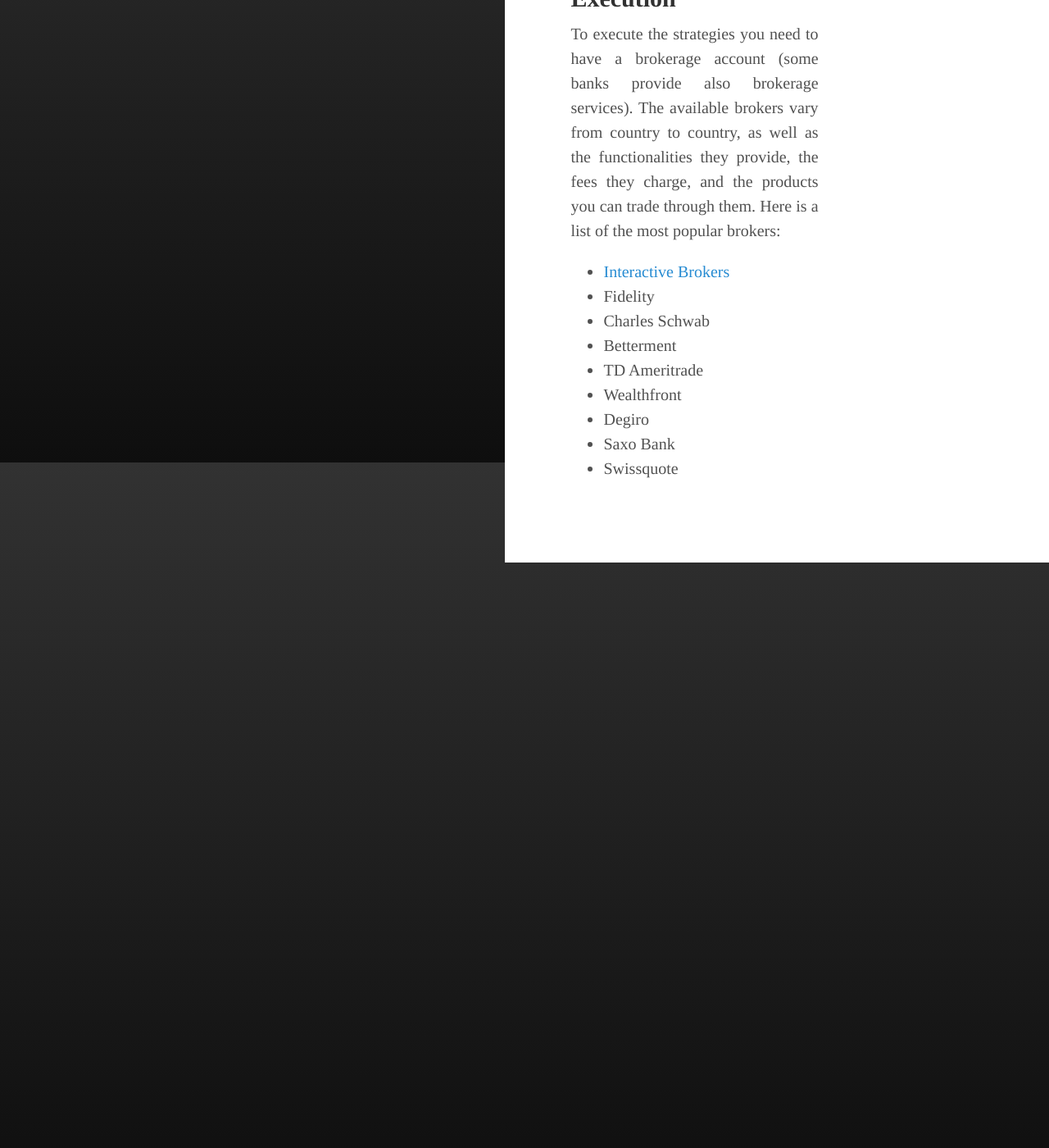
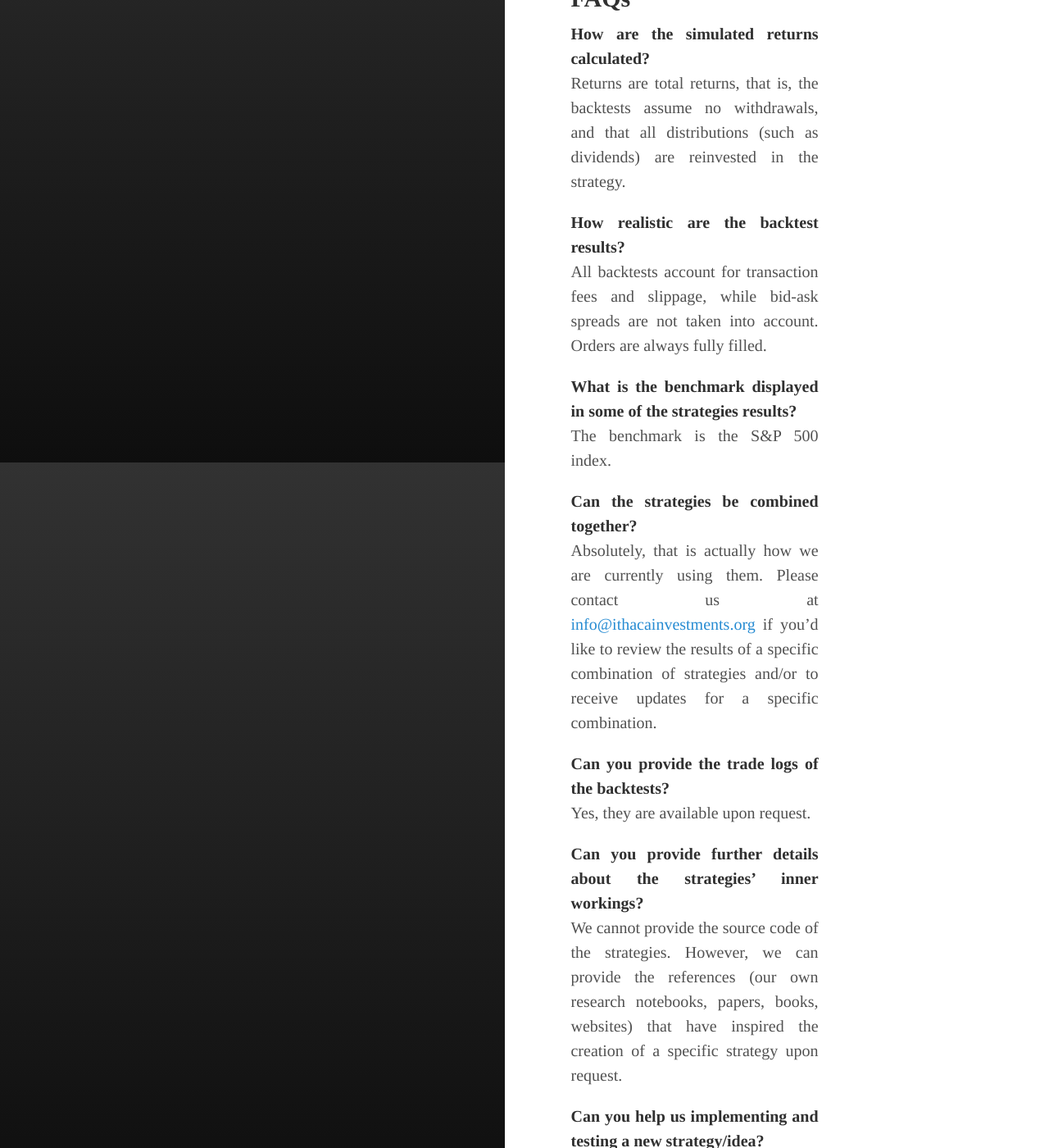
Before and after one commit to IthacaResearch/ithacaresearch.github.io, a Jekyll site: the page built from category/how-it-works.md, in a window 1280 px wide and 1400 px high, scrolled down 1236 px. Shown: the whole window at 82% size. Built offline with Jekyll 4.4.1, drawn with Linux system fonts in a browser that asks for light colours; some of the changed text lies outside the part shown.

Commit message:
Update how-it-works.md

````diff
--- a/category/how-it-works.md
+++ b/category/how-it-works.md
@@ -30,7 +30,30 @@
        SPY: 314.3
 ```
 
-## Execution
+## FAQs
+
+**How are the simulated returns calculated?**<br>
+Returns are total returns, that is, the backtests assume no withdrawals, and that all distributions (such as dividends) are reinvested in the strategy.
+
+**How realistic are the backtest results?**<br>
+All backtests account for transaction fees and slippage, while bid-ask spreads are not taken into account. Orders are always fully filled.
+
+**What is the benchmark displayed in some of the strategies results?**<br>
+The benchmark is the S&P 500 index.
+
+**Can the strategies be combined together?**<br>
+Absolutely, that is actually how we are currently using them. Please contact us at <info@ithacainvestments.org> if you'd like to review the results of a specific combination of strategies and/or to receive updates for a specific combination.
+
+**Can you provide the trade logs of the backtests?**<br>
+Yes, they are available upon request.
+
+**Can you provide further details about the strategies' inner workings?**<br>
+We cannot provide the source code of the strategies. However, we can provide the references (our own research notebooks, papers, books, websites) that have inspired the creation of a specific strategy upon request.
+
+**Can you help us implementing and testing a new strategy/idea?**<br>
+Yes, please contact us at <info@ithacainvestments.org>
+
+**How do I execute the trades?**<br>
 To execute the strategies you need to have a brokerage account (some banks provide also brokerage services). The available brokers vary from country to country, as well as the functionalities they provide, the fees they charge, and the products you can trade through them. Here is a list of the most popular brokers:
 
 - [Interactive Brokers](https://www.interactivebrokers.com)
````
